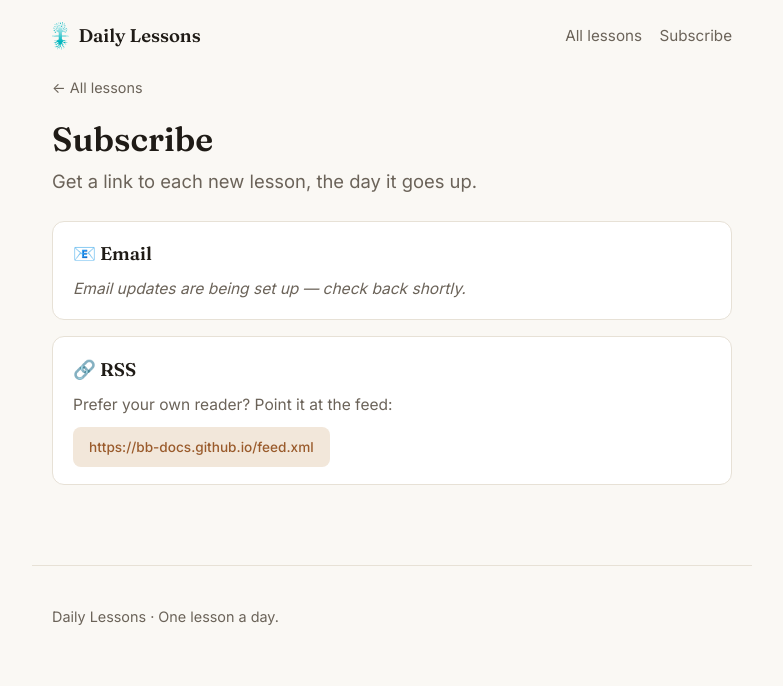
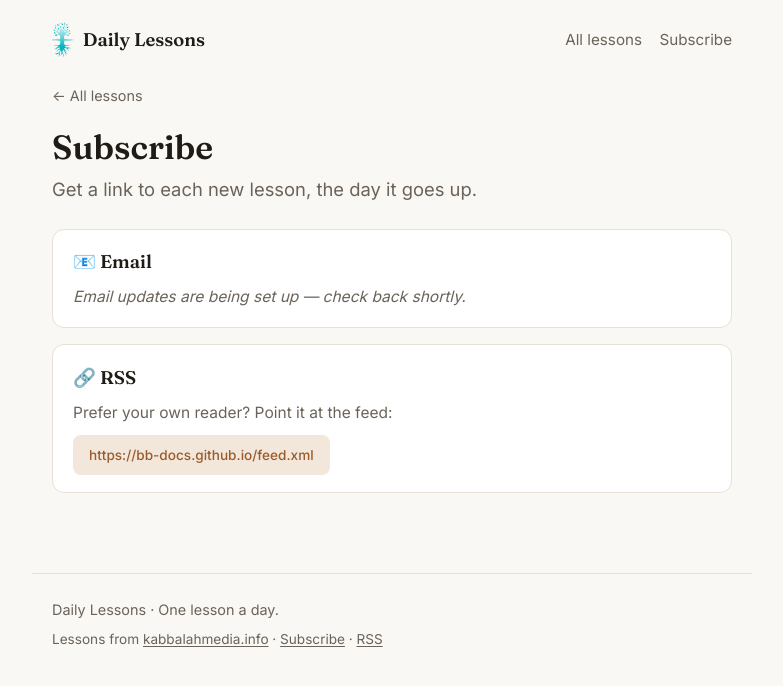
Before and after one commit to BB-Docs/BB-Docs.github.io, a Jekyll site: the page built from subscribe.html, in a window 1280 px wide. Shown: the top 686 px of the page, without its empty margins (248-1031 px from the left). Built offline with Jekyll 4.4.1, drawn with Linux system fonts in a browser that asks for light colours.

Commit message:
Bump header logo to 40px; add footer credit to kabbalahmedia.info + Subscribe/RSS links

```diff
--- a/_layouts/default.html
+++ b/_layouts/default.html
@@ -15,7 +15,7 @@
 <body>
   <header class="site-header">
     <a class="brand" href="{{ '/' | relative_url }}">
-      <img class="brand-logo" src="{{ '/assets/img/logo.svg' | relative_url }}" alt="" width="18" height="32">
+      <img class="brand-logo" src="{{ '/assets/img/logo.svg' | relative_url }}" alt="" width="22" height="40">
       <span class="brand-name">{{ site.title }}</span>
     </a>
     <nav class="site-nav">
@@ -30,6 +30,11 @@
 
   <footer class="site-footer">
     <p>{{ site.title }} · {{ site.tagline }}</p>
+    <p class="site-footer-credit">
+      Lessons from <a href="https://kabbalahmedia.info/" target="_blank" rel="noopener">kabbalahmedia.info</a>
+      · <a href="{{ '/subscribe/' | relative_url }}">Subscribe</a>
+      · <a href="{{ '/feed.xml' | relative_url }}">RSS</a>
+    </p>
   </footer>
 </body>
 </html>
--- a/assets/css/style.css
+++ b/assets/css/style.css
@@ -37,7 +37,7 @@ a:hover { text-decoration: underline; }
 }
 .brand { display: flex; align-items: center; gap: .55rem; color: var(--ink); }
 .brand:hover { text-decoration: none; }
-.brand-logo { height: 32px; width: auto; display: block; }
+.brand-logo { height: 40px; width: auto; display: block; }
 .brand-name {
   font-family: "Fraunces", Georgia, serif;
   font-weight: 600;
@@ -267,6 +267,10 @@ mark { background: #fbe6c8; color: inherit; border-radius: 3px; padding: 0 .1em;
   max-width: var(--max); margin: 2rem auto 0; padding: 1.5rem 1.25rem 2.5rem;
   border-top: 1px solid var(--line); color: var(--ink-soft); font-size: .9rem;
 }
+.site-footer p { margin: 0; }
+.site-footer-credit { margin-top: .35rem !important; font-size: .85rem; }
+.site-footer-credit a { color: var(--ink-soft); text-decoration: underline; text-underline-offset: 2px; }
+.site-footer-credit a:hover { color: var(--accent); }
 
 @media (max-width: 540px) {
   body { font-size: 17px; }
```
